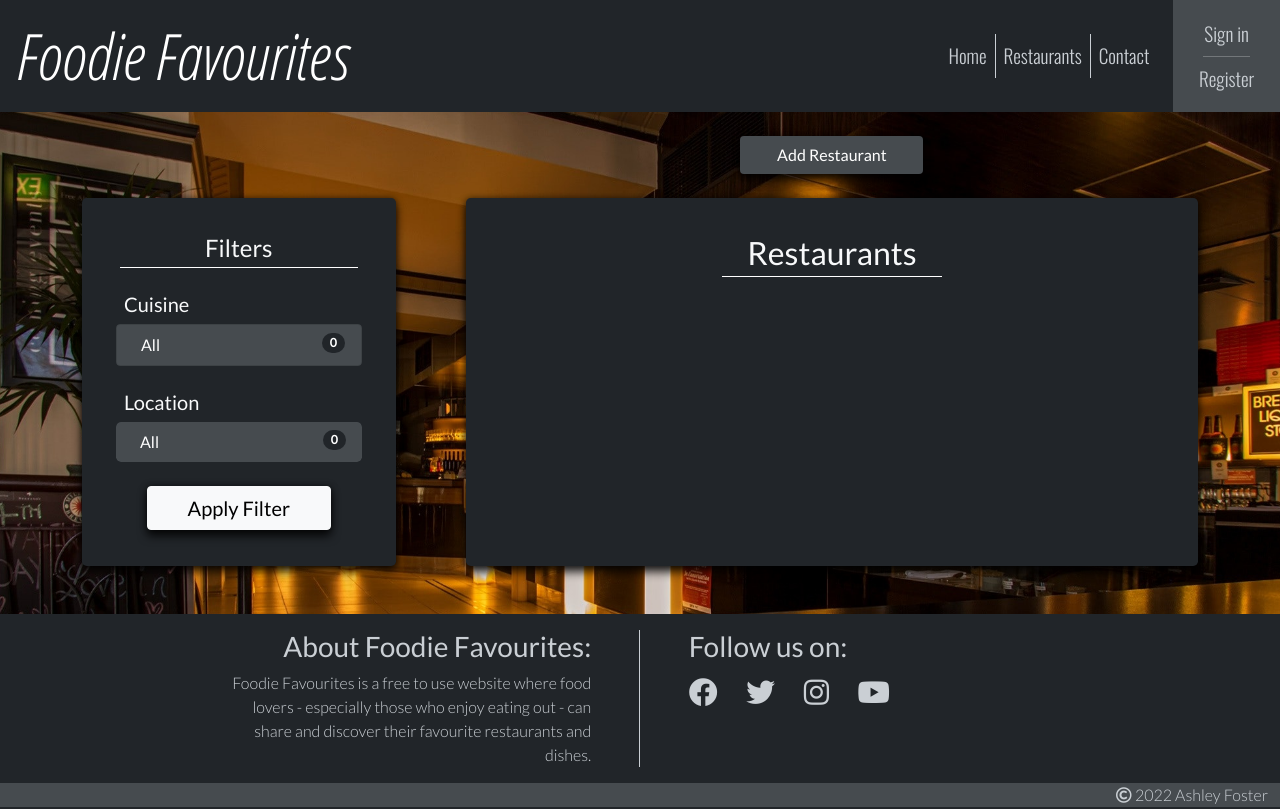
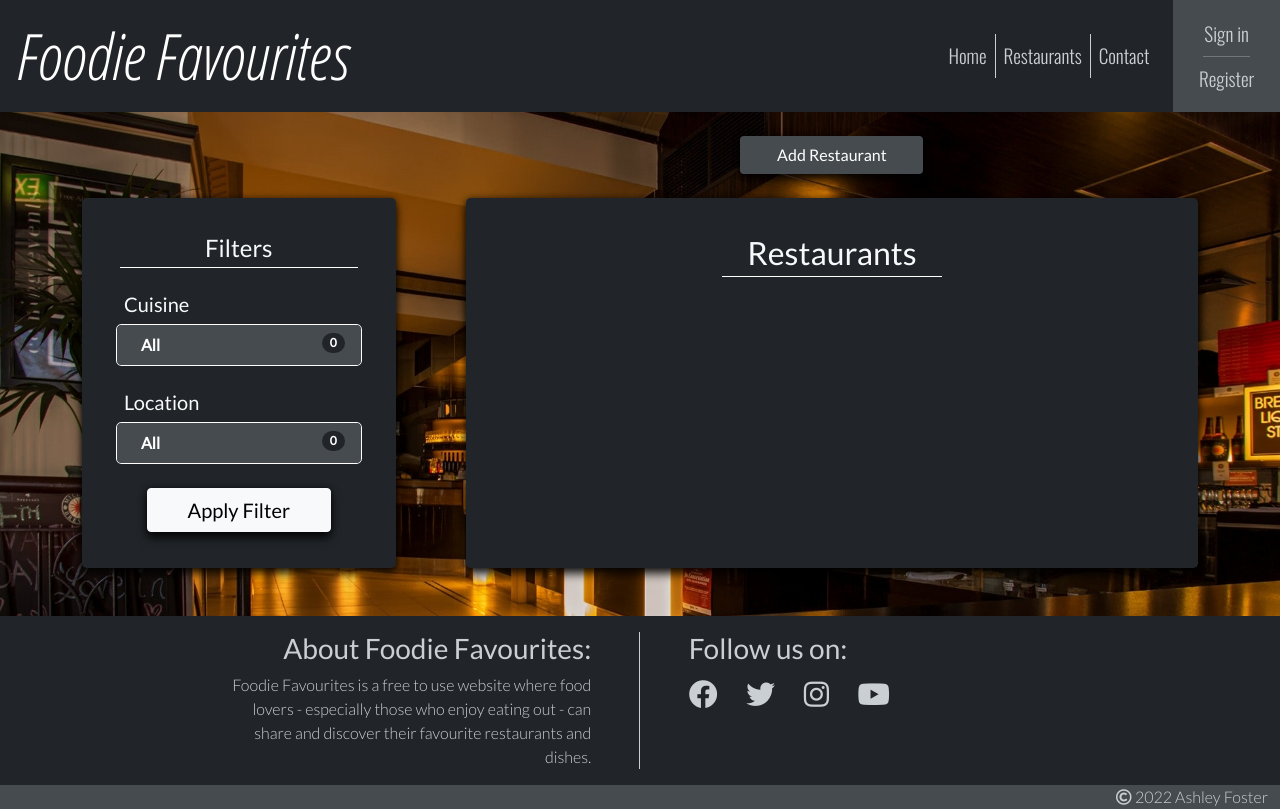
Before and after one commit to AshFoster/foodie-favourites, a Django app: page /restaurants/ in a window 1280 px wide. Run offline with Django 3.2, Linux system fonts and the light colour scheme; data that the repository does not hold is empty.

Commit message:
Add javascript code to add/remove 'active' class to/from list items on filters.html

```diff
--- a/static/css/style.css
+++ b/static/css/style.css
@@ -153,6 +153,17 @@ main {
 .list-group .list-group-item {
     background-color: var(--custom-color-lighter-dark);
     color: var(--custom-color-white);
+}
+
+.list-group .list-group-item:hover {
+    cursor: pointer;
+    font-weight: bold;
+}
+
+.list-group .active {
+    border-color: var(--custom-color-white);
+    border-radius: .3rem;
+    font-weight: bold;
 }
 
 .modal-backdrop {
--- a/static/js/script.js
+++ b/static/js/script.js
@@ -12,11 +12,43 @@ setTimeout(function () {
 }, 2500);
 // END CREDIT
 
+/*
+Once the DOM has finshed loading add event listeners to some elements
+*/
+document.addEventListener("DOMContentLoaded", function () {
+    let cuisineListItems = document.querySelectorAll('.cuisine-item');
+    let locationListItems = document.querySelectorAll('.location-item');
+
+    for (let item of cuisineListItems) {
+        item.addEventListener('click', function() {
+            if (!item.classList.contains('active')) {
+                item.classList.add('active');
+            }
+            for (let other of cuisineListItems) {
+                if (other != item && other.classList.contains('active')) {
+                    other.classList.remove('active');
+                }
+            };
+        })
+    };
+
+    for (let item of locationListItems) {
+        item.addEventListener('click', function() {
+            if (!item.classList.contains('active')) {
+                item.classList.add('active');
+            }
+            for (let other of locationListItems) {
+                if (other != item && other.classList.contains('active')) {
+                    other.classList.remove('active');
+                }
+            };
+        })
+    };
+
 
 // CREDIT
 // Idea for this section of code came from 'The Dumbfounds' YouTube video:
 // https://www.youtube.com/watch?v=sE_dccbr1I4&list=PLbpAWbHbi5rNUuLTzreCl1g212G7qgzpR&index=6
-document.addEventListener("DOMContentLoaded", function () {
     updateDishesString();
     document.querySelector('#dishes-input').addEventListener('keydown', function (e) {
         if (e.keyCode !== 13) {
@@ -30,8 +62,12 @@ document.addEventListener("DOMContentLoaded", function () {
         addNewDish(dishName);
         updateDishesString();
     })
+// END CREDIT
 });
 
+// CREDIT
+// Idea for this section of code came from 'The Dumbfounds' YouTube video:
+// https://www.youtube.com/watch?v=sE_dccbr1I4&list=PLbpAWbHbi5rNUuLTzreCl1g212G7qgzpR&index=6
 function addNewDish(name) {
     document.querySelector('#dishes-container').insertAdjacentHTML('beforeend',
         `<li class="dish d-flex justify-content-between my-3 py-2 px-3 bg-lighter-dark-custom text-light-custom rounded-3 box-shadow-custom">
--- a/templates/filters.html
+++ b/templates/filters.html
@@ -3,8 +3,8 @@
         <h4 class="text-center m-1">Filters</h4>
         <hr class="m-1">
         <h5 class="mt-4 ps-2">Cuisine</h5>
-        <ul class="list-group list-group-flushrounded-3">
-            <li class="list-group-item d-flex justify-content-between align-items-start">
+        <ul class="list-group rounded-3">
+            <li class="list-group-item d-flex justify-content-between align-items-start cuisine-item active">
                 <div class="ms-2 me-auto">
                     <div>All</div>
                 </div>
@@ -12,7 +12,7 @@
             </li>
             {% for cuisine in cuisine_list %}
             {% if cuisine.restaurant_count != 0 %}
-            <li class="list-group-item d-flex justify-content-between align-items-start">
+            <li class="list-group-item d-flex justify-content-between align-items-start cuisine-item">
                 <div class="ms-2 me-auto">
                     <div>{{ cuisine.name }}</div>
                 </div>
@@ -22,15 +22,15 @@
             {% endfor %}
         </ul>
         <h5 class="mt-4 ps-2">Location</h5>
-        <ul class="list-group list-group-flush rounded-3">
-            <li class="list-group-item d-flex justify-content-between align-items-start">
+        <ul class="list-group rounded-3">
+            <li class="list-group-item d-flex justify-content-between align-items-start location-item active">
                 <div class="ms-2 me-auto">
                     <div>All</div>
                 </div>
                 <span class="badge bg-dark rounded-pill">{{ location_count }}</span>
             </li>
             {% for key, value in location_list.items %}
-            <li class="list-group-item d-flex justify-content-between align-items-start">
+            <li class="list-group-item d-flex justify-content-between align-items-start location-item">
                 <div class="ms-2 me-auto">
                     <div>{{ key }}</div>
                 </div>
```
